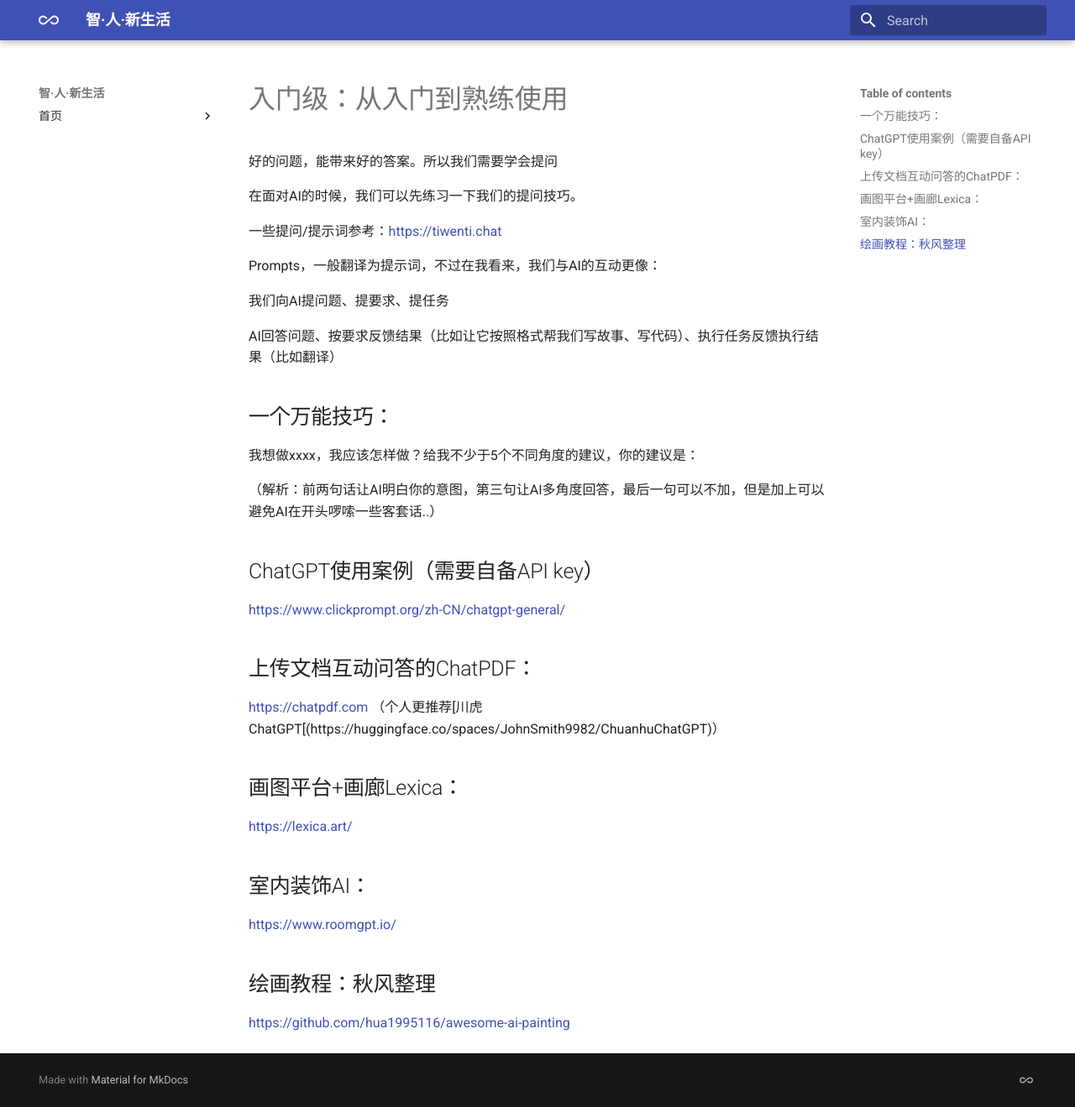
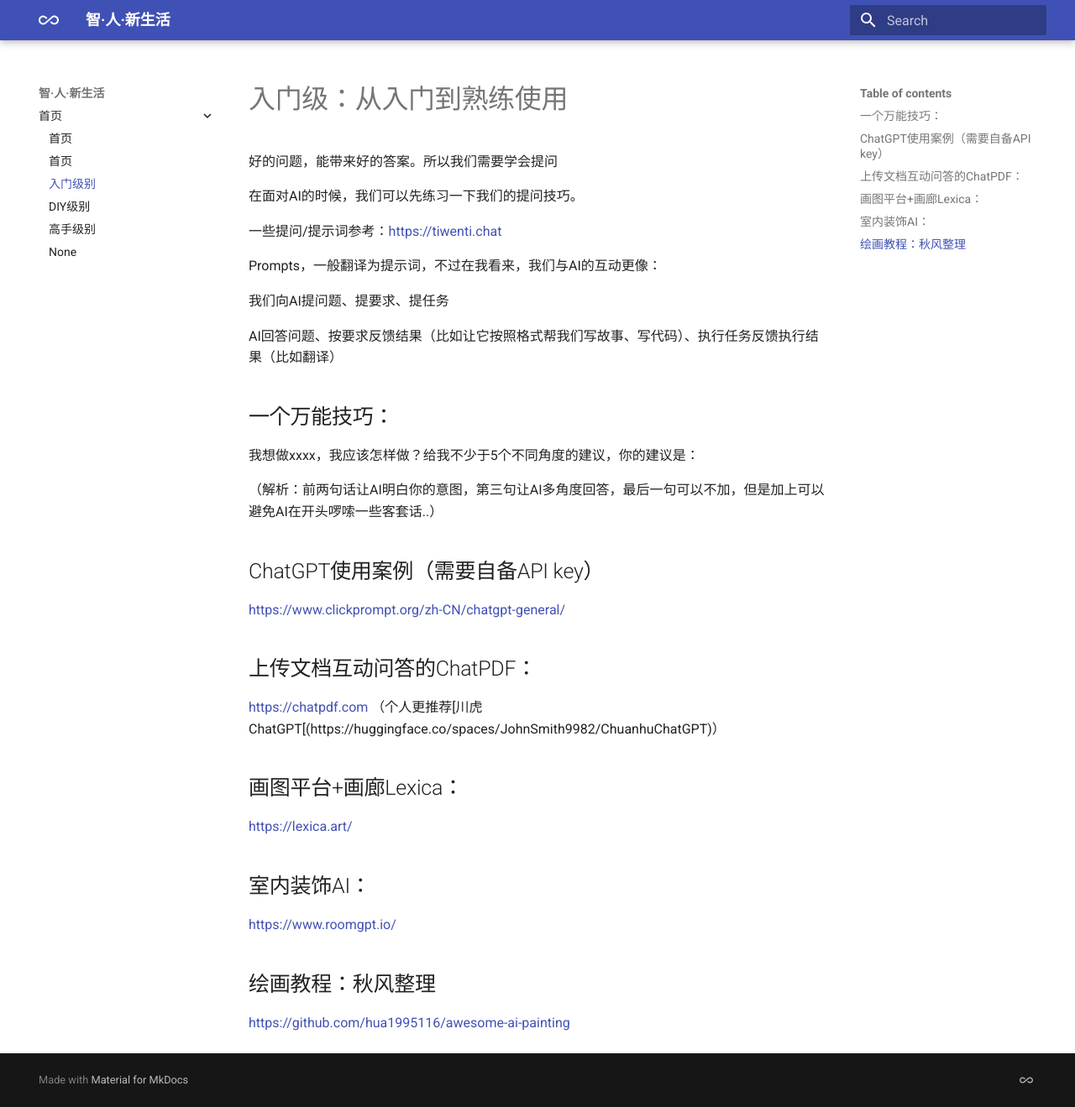
Before and after one commit to tiwentichat/irobotlife, an MkDocs documentation site: the page built from docs/freshman.md, in a window 1280 px wide and 1319 px high. Shown: the whole window at 84% size. Built offline with MkDocs 1.6.1 and Material for MkDocs 9.7.7, drawn with Linux system fonts in a browser that asks for light colours; some of the changed lines change nothing that is shown.

Commit message:
Update mkdocs.yml

```diff
--- a/mkdocs.yml
+++ b/mkdocs.yml
@@ -49,8 +49,8 @@ extra:
 nav:
   - 首页:
       - 首页: index.md
-#      - 新手包: index.md
-#      - 入门级别: freshman.md
-#      - DIY级别: DIY.md
-#      - 高手级别: fluentlevel.md
-#      - 专业级别：professional.md
+      - 新手包: index.md
+      - 入门级别: freshman.md
+      - DIY级别: DIY.md
+      - 高手级别: fluentlevel.md
+      - 专业级别：professional.md
```
